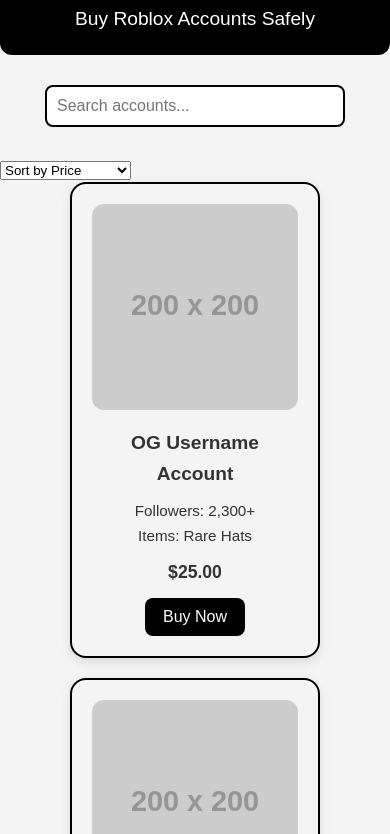
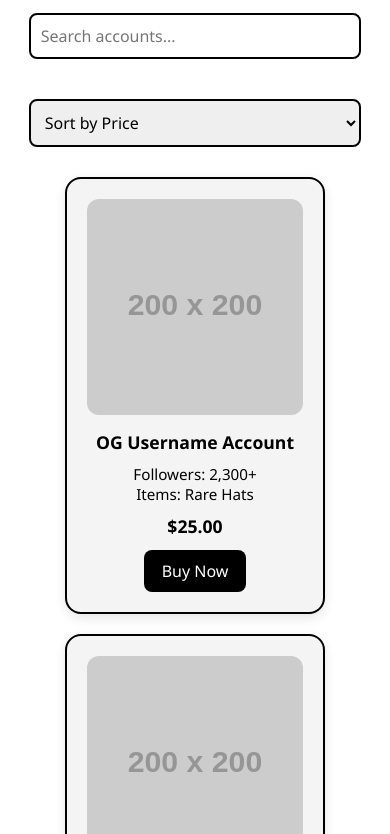
Before and after one commit to JZOsales/JZOsales.com, a plain HTML site: page index.html in a window 390 px wide. Shown: the part 154-988 px from the top of the page. Drawn offline with Linux system fonts and the light colour scheme; placeholder pictures from the web are drawn by us.

Commit message:
Update styles.css

```diff
--- a/styles.css
+++ b/styles.css
@@ -1,14 +1,15 @@
+/* Base styles */
 * {
     box-sizing: border-box;
     margin: 0;
     padding: 0;
-    font-family: Arial, sans-serif;
+    font-family: 'Segoe UI', sans-serif;
   }
 
   body {
-    background-color: #f4f4f4;
-    color: #333;
-    line-height: 1.6;
+    background-color: #fff;
+    color: #000;
+    padding: 20px;
   }
 
   header {
@@ -21,14 +22,32 @@ header {
   }
 
   header h1 {
-    font-size: 2.5em;
+    font-size: 2rem;
   }
 
   header p {
     margin-top: 10px;
-    font-size: 1.2em;
+    font-size: 1rem;
   }
 
+  .search-bar,
+  .controls {
+    text-align: center;
+    margin-bottom: 20px;
+  }
+
+  .search-bar input,
+  .controls select {
+    width: 90%;
+    max-width: 400px;
+    padding: 10px;
+    font-size: 1rem;
+    border: 2px solid #000;
+    border-radius: 8px;
+    margin: 10px auto;
+  }
+
+  /* Account card grid */
   .account-list {
     display: flex;
     flex-wrap: wrap;
@@ -41,9 +60,15 @@ header p {
     border: 2px solid #000;
     border-radius: 16px;
     padding: 20px;
-    width: 250px;
+    width: 100%;
+    max-width: 260px;
     text-align: center;
     box-shadow: 0 4px 12px rgba(0,0,0,0.1);
+    transition: transform 0.2s ease;
+  }
+
+  .account-card:hover {
+    transform: translateY(-5px);
   }
 
   .account-card img {
@@ -54,7 +79,7 @@ header p {
   }
 
   .account-card h2 {
-    font-size: 1.2rem;
+    font-size: 1.1rem;
     margin-bottom: 10px;
   }
 
@@ -92,15 +117,23 @@ header p {
     font-size: 0.9rem;
   }
 
-  .search-bar {
-    text-align: center;
-    margin-bottom: 30px;
+  /* ✅ Responsive tweaks */
+  @media (max-width: 768px) {
+    header h1 {
+      font-size: 1.6rem;
     }
 
-  .search-bar input {
-    width: 300px;
-    padding: 10px;
-    font-size: 1rem;
-    border: 2px solid #000;
-    border-radius: 8px;
+    .account-list {
+      flex-direction: column;
+      align-items: center;
     }
+
+    .account-card {
+      width: 90%;
+    }
+
+    .search-bar input,
+    .controls select {
+      width: 95%;
+    }
+  }
```
Lines whose indentation alone changed are shown as unchanged.
